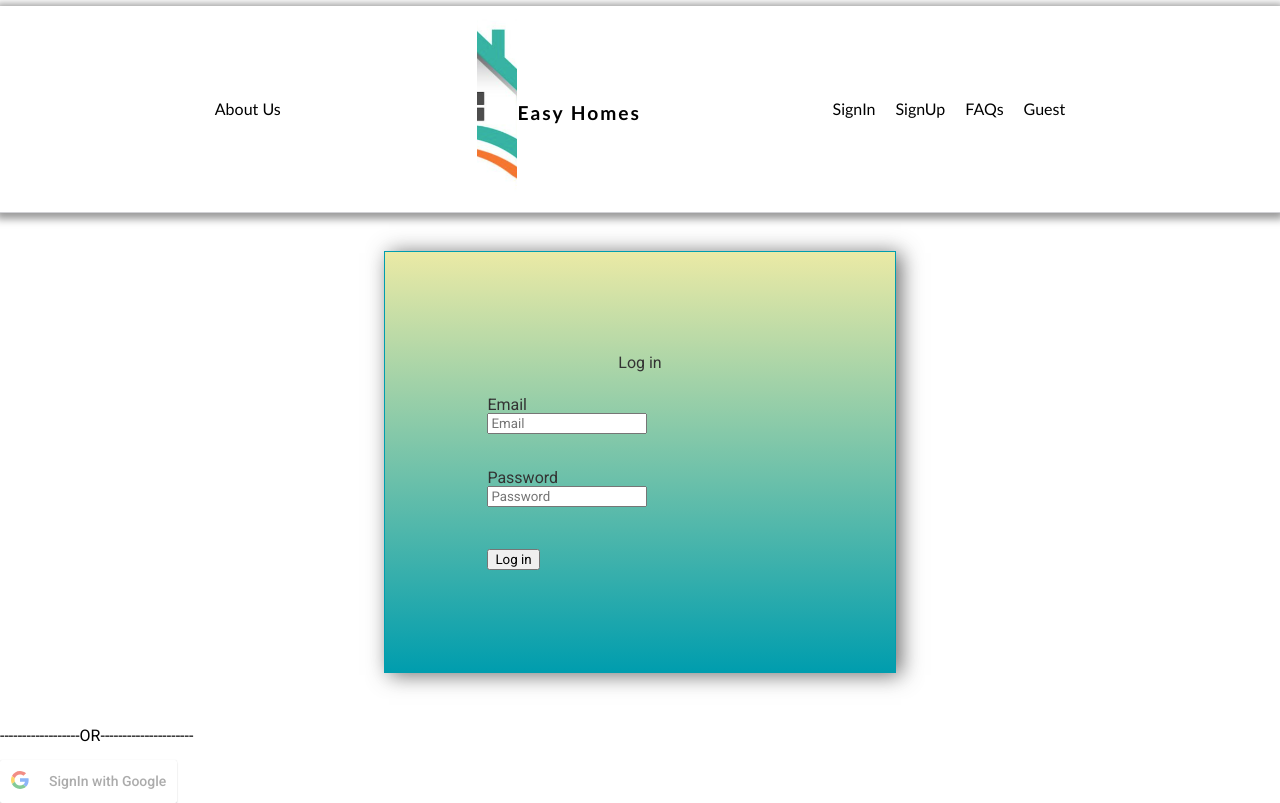
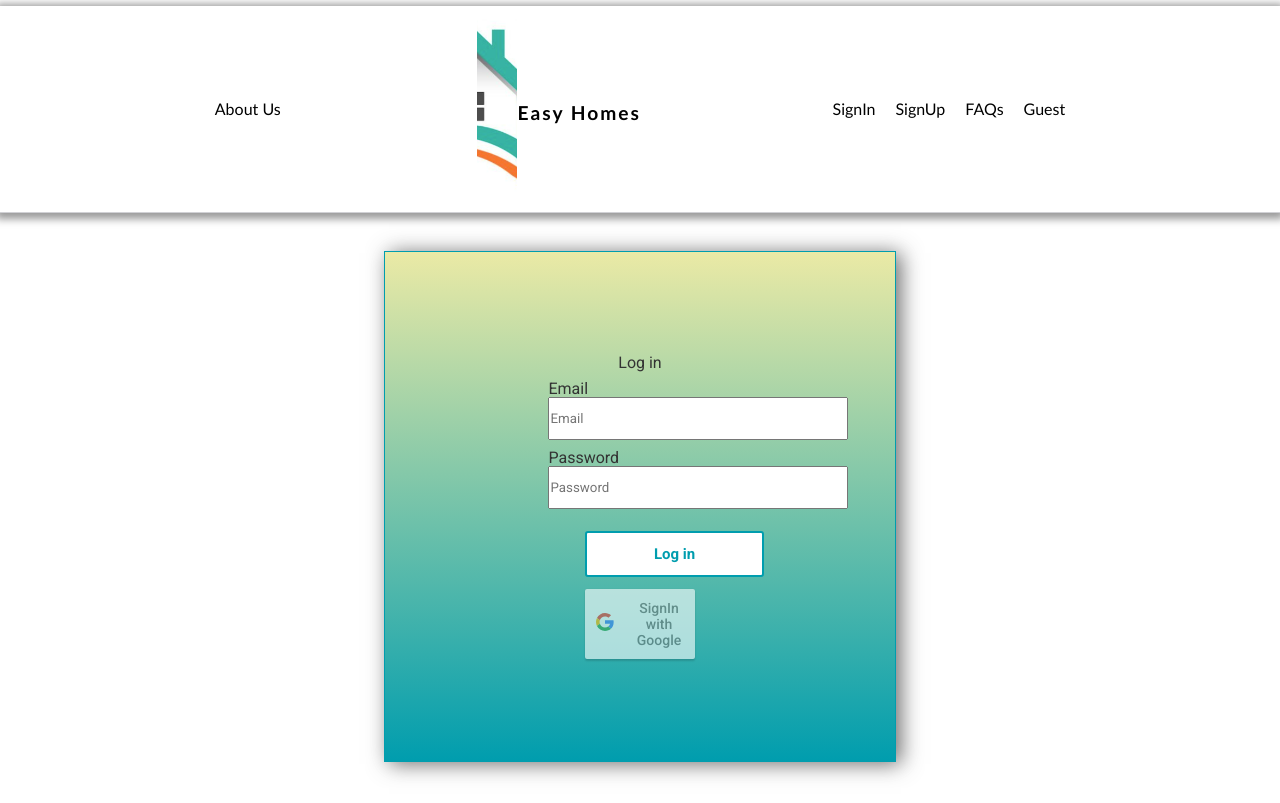
Before and after one commit to sayalimahajan02/EasyHomes, a React (Create React App) app in the folder home-search-app/: page /login in a window 1280 px wide. Built offline with nearby package versions, Linux system fonts and the light colour scheme; no server answers.

Commit message:
Modified render part in both signup and login

```diff
--- a/home-search-app/src/components/Login/Login.js
+++ b/home-search-app/src/components/Login/Login.js
@@ -1,7 +1,6 @@
 import React from 'react';
 import './Login.scss';
 import GoogleLogin from 'react-google-login';
-import Header from './../Header/Header';
 
 class Login extends React.Component {
 
@@ -12,7 +11,7 @@ class Login extends React.Component {
       password: "",
       displayMessage: '',
       users: [],
-			username:"",
+      username: "",
       loggedIn: false
 
 
@@ -57,12 +56,12 @@ class Login extends React.Component {
           email: this.state.data[i].emailId,
           password: this.state.data[i].password,
           loggedIn: true,
-					username : this.state.data[i].emailId.substring(0, this.state.data[i].emailId.lastIndexOf("@"))
+          username: this.state.data[i].emailId.substring(0, this.state.data[i].emailId.lastIndexOf("@"))
         })
         // sessionStorage.setItem('userID',value.id);
-				localStorage.setItem('loggedIn',true);
-				localStorage.setItem('username',this.state.data[i].emailId.substring(0, this.state.data[i].emailId.lastIndexOf("@")));
-				localStorage.setItem('user',JSON.stringify(this.state.data[i]));
+        localStorage.setItem('loggedIn', true);
+        localStorage.setItem('username', this.state.data[i].emailId.substring(0, this.state.data[i].emailId.lastIndexOf("@")));
+        localStorage.setItem('user', JSON.stringify(this.state.data[i]));
         //let userProfObj=JSON.parse(localStorage.getItem('user'));
         this.props.history.push("/");
         window.location.reload();
@@ -80,7 +79,7 @@ class Login extends React.Component {
 
 
   // }
-componentWillUpdate(nexProps, nextState){
+  componentWillUpdate(nexProps, nextState) {
     //localStorage.setItem('loggedIn',this.state.loggedIn);
     //localStorage.setItem('username',this.state.username);
   }
@@ -89,8 +88,7 @@ componentWillUpdate(nexProps, nextState){
   }
   submitForm(e) {
     e.preventDefault()
-		if(this.state.email.trim()=="" || this.state.password.trim()=="" )
-    {
+    if (this.state.email.trim() == "" || this.state.password.trim() == "") {
       alert('Please enter Email id and password properly');
       return;
     }
@@ -105,15 +103,14 @@ componentWillUpdate(nexProps, nextState){
           loggedIn: true
         })
 
-				localStorage.setItem('loggedIn',true);
-				localStorage.setItem('username',this.state.data[i].emailId.substring(0, this.state.data[i].emailId.lastIndexOf("@")));
-				localStorage.setItem('user',JSON.stringify(this.state.data[i]));
-				if(this.state.email=='admin@admin.com' && this.state.password=='admin@1')
-				{
+        localStorage.setItem('loggedIn', true);
+        localStorage.setItem('username', this.state.data[i].emailId.substring(0, this.state.data[i].emailId.lastIndexOf("@")));
+        localStorage.setItem('user', JSON.stringify(this.state.data[i]));
+        if (this.state.email == 'admin@admin.com' && this.state.password == 'admin@1') {
           this.props.history.push("/admin");
           window.location.reload();
         }
-				else{
+        else {
           this.props.history.push("/");
           window.location.reload();
         }
@@ -131,30 +128,23 @@ componentWillUpdate(nexProps, nextState){
 
   render() {
     return (
+      <div className="loginWrap">
+        <div className="login-form">
+          <form className="formElem" onSubmit={this.submitForm}>
+            <h2 className="text-center">Log in</h2>
             <div>
-				<div className="login-form">
-					<form onSubmit={this.submitForm}>
-						<h2 className="text-center">Log in</h2>
               <div className="form-group">
-							<br></br>
                 <label htmlFor="email">Email</label>
-							<br></br>
-							<input type="text" value={this.state.email} name="email" onChange={this.onChange} placeholder="Email" required="required" />
+                <input className="input" type="text" value={this.state.email} name="email" onChange={this.onChange} placeholder="Email" required="required" />
                 {this.state.displayMessage}
               </div>
-						<br></br>
               <div className="form-group">
-						<label htmlFor="password">Password</label>
-						<br></br>
-							<input type="password" name="password" value={this.state.password} onChange={this.onChange} placeholder="Password" required="required" />
+                <p>Password</p>
+                <input className="input" type="password" name="password" value={this.state.password} onChange={this.onChange} placeholder="Password" required="required" />
               </div>
-						<br></br><br></br>
-						<div>
-							<button type="submit">Log in</button>
             </div>
-					</form>
-				</div>
-				<br></br>------------------OR---------------------<br></br><br></br>
+            <div className="btnsli">
+              <button className="btnLogin" type="submit">Log in</button>
               <GoogleLogin
                 clientId="402608281823-mfler2nvm70fq6jab80330m767f7rtde.apps.googleusercontent.com"
                 buttonText="SignIn with Google"
@@ -163,6 +153,9 @@ componentWillUpdate(nexProps, nextState){
                 cookiePolicy={'single_host_origin'}
               />
             </div>
+          </form>
+        </div>
+      </div>
     )
   }
 
--- a/home-search-app/src/components/Signup/Signup.js
+++ b/home-search-app/src/components/Signup/Signup.js
@@ -5,6 +5,7 @@ import signupService from '../../services/user.service';
 import { Redirect } from 'react-router-dom';
 import GoogleLogin from 'react-google-login';
 import Header from './../Header/Header';
+import './Signup.scss';
 
 export default class Register extends React.Component {
   constructor(props) {
@@ -22,7 +23,9 @@ export default class Register extends React.Component {
       confirmpassword: "",
       users: [],
       displayMessage: "",
-      data:[]
+      data: [],
+      signUpButton: "",
+      signInButton: ""
     };
   }
 
@@ -39,26 +42,22 @@ export default class Register extends React.Component {
 
   RegisterMethod(e) {
     e.preventDefault();
-    if(this.state.email.trim()=="" || this.state.password.trim()=="" )
-    {
+    if (this.state.email.trim() == "" || this.state.password.trim() == "") {
       alert('Please enter Email id and password properly');
       return;
     }
 
-    var mailformat =  /^\w+([\.-]?\w+)*@\w+([\.-]?\w+)*(\.\w{2,3})+$/;
-      if(!this.state.email.match(mailformat))
-      {
+    var mailformat = /^\w+([\.-]?\w+)*@\w+([\.-]?\w+)*(\.\w{2,3})+$/;
+    if (!this.state.email.match(mailformat)) {
       alert('Please enter valid Email format');
       return;
     }
 
-    if(this.state.confirmpassword.trim()=="")
-    {
+    if (this.state.confirmpassword.trim() == "") {
       alert('Please enter Confirm password');
       return;
     }
-    if(this.state.password.trim()!=this.state.confirmpassword.trim())
-    {
+    if (this.state.password.trim() != this.state.confirmpassword.trim()) {
       alert('Confirm password and password do not match, Please enter properly');
       return;
     }
@@ -72,9 +71,9 @@ export default class Register extends React.Component {
     this.setState({ displayMessage: '' });
 
     //actual post call
-    const tempArray=[];
+    const tempArray = [];
     const apiurl = "http://localhost:3000/records";
-    fetch(apiurl,{
+    fetch(apiurl, {
 
       method: 'POST',
 
@@ -88,10 +87,11 @@ export default class Register extends React.Component {
 
       body: JSON.stringify({
 
-      emailId : this.state.email,
-      password : this.state.password
+        emailId: this.state.email,
+        password: this.state.password
 
-      }) })
+      })
+    })
     // localStorage.setItem('username','')
     // localStorage.setItem('loggedIn',false);
     alert("Congratulations !! Please signIn now")
@@ -114,9 +114,9 @@ export default class Register extends React.Component {
 
 
     //actual post call
-const tempArray=[];
+    const tempArray = [];
     const apiurl = "http://localhost:3000/records";
-fetch(apiurl,{
+    fetch(apiurl, {
 
       method: 'POST',
 
@@ -130,10 +130,11 @@ fetch(apiurl,{
 
       body: JSON.stringify({
 
-  emailId : response.profileObj.email,
-  password : response.tc.login_hint
+        emailId: response.profileObj.email,
+        password: response.tc.login_hint
 
-  }) })
+      })
+    })
 
 
     alert("Congratulations !! Please signIn now usign google account")
@@ -165,42 +166,39 @@ fetch(apiurl,{
       .catch(error => this.setState({ error }));
   }
 
+
+
   //google ends
   render() {
     return (
-      <div>
-        <Form onSubmit={this.RegisterMethod}>
+      <>
+        <div className="formOuter">
+          <div className="form-wrap">
+            <Form className="formEle" onSubmit={this.RegisterMethod}>
 
-          <label htmlFor="Email">Email</label>
+              <label className="lbl" >Email</label>
               <Input
                 type="text"
                 className="form-control"
-            name="Email"
+                name="email"
                 value={this.state.email}
                 onChange={this.onChangeOfEmail}
 
               /> {this.state.displayMessage}
-          <br></br>
-          <label htmlFor="password">Password</label>
+
+              <label>Password</label>
               <Input
                 type="password"
                 className="form-control"
-            name="Password"
+                name="password"
                 value={this.state.password}
                 onChange={this.onChangeOfPassword}
               />
-          <label htmlFor="Confirmpassword">Confirm Password</label>
-          <Input
-            type="password"
-            className="form-control"
-            name="Confirmpassword"
-            value={this.state.confirmpassword}
-            onChange={this.onChangeOfConfirmPassword}
-          />
-          <button>Signup</button>
-        </Form>
 
-        <br></br>------------------OR---------------------<br></br><br></br>
+              <div className="btns">
+                <button className="btnSignup">Signup</button>
+                <br />
+
                 <GoogleLogin
                   clientId="402608281823-mfler2nvm70fq6jab80330m767f7rtde.apps.googleusercontent.com"
                   buttonText="SignUp with Google"
@@ -208,8 +206,13 @@ fetch(apiurl,{
                   onFailure={this.responseErrorGoogle}
                   cookiePolicy={'single_host_origin'}
                 />
+              </div>
 
+
+            </Form>
           </div>
+        </div>
+      </>
     );
   }
 }
```
Lines whose indentation alone changed are shown as unchanged.
